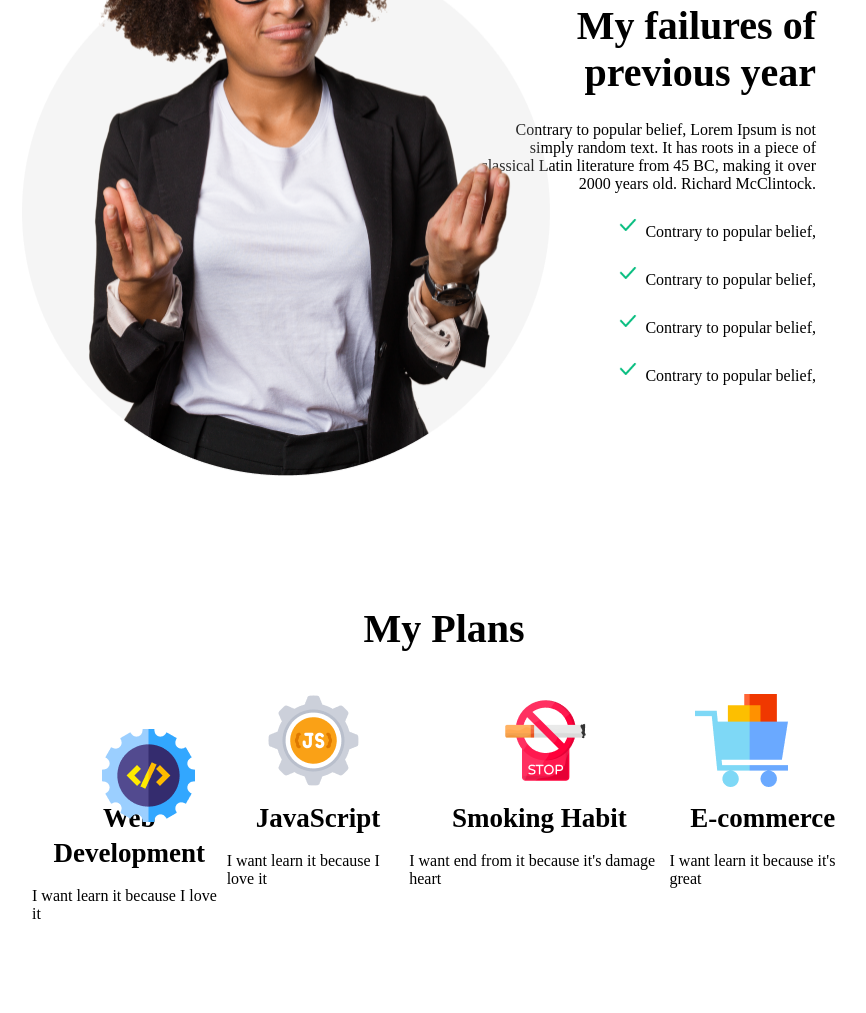
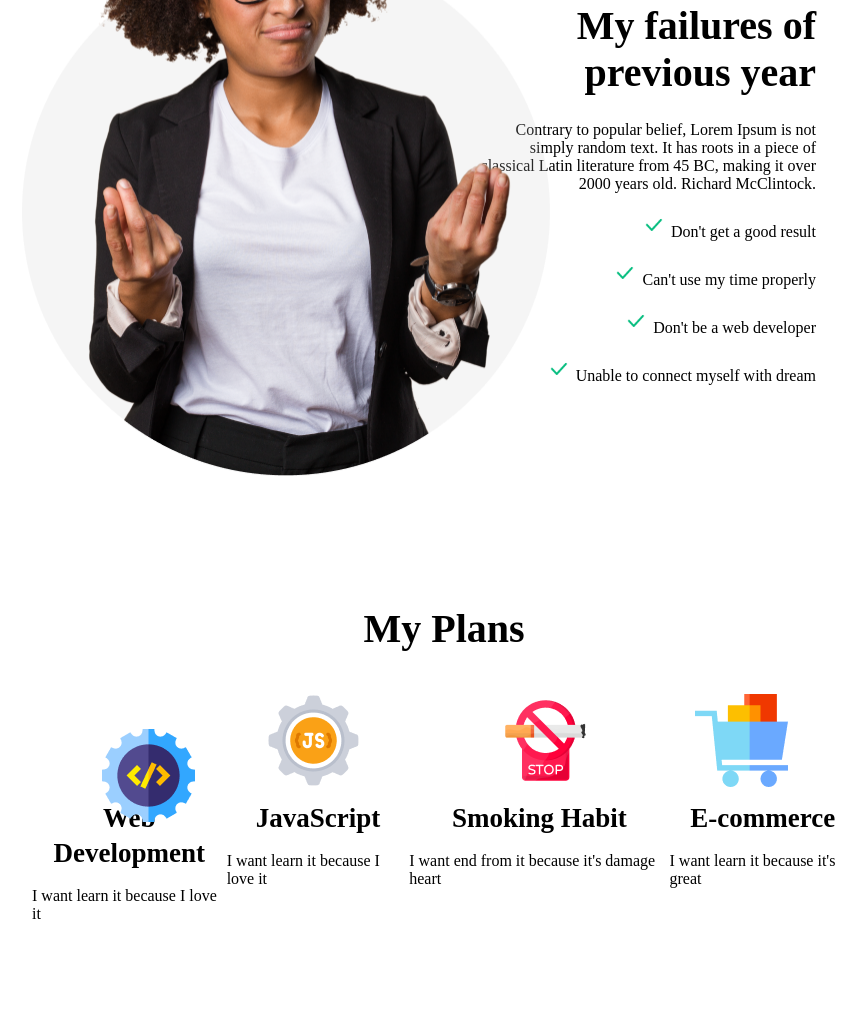
Before and after one commit to joy-sarkar/new-year-new-plan, a plain HTML site: page index.html in a window 1280 px wide. Shown: the part 1186-2199 px from the top of the page, without its empty margins (196-1062 px from the left). Drawn offline with Linux system fonts and the light colour scheme; files whose address does not match are found by name.

Commit message:
add some paragraph

```diff
--- a/index.html
+++ b/index.html
@@ -45,10 +45,10 @@
           classical Latin literature from 45 BC, making it over <br />
           2000 years old. Richard McClintock.
         </p>
-        <p><img src="resourses/Icons/cheek icon.png" class="cheek-icon" alt="">Contrary to popular belief,</p>
-        <p><img src="resourses/Icons/cheek icon.png" class="cheek-icon" alt="">Contrary to popular belief,</p>
-        <p><img src="resourses/Icons/cheek icon.png" class="cheek-icon" alt="">Contrary to popular belief,</p>
-        <p><img src="resourses/Icons/cheek icon.png" class="cheek-icon" alt="">Contrary to popular belief,</p>
+        <p><img src="resourses/Icons/cheek icon.png" class="cheek-icon" alt="">Don't get a good result</p>
+        <p><img src="resourses/Icons/cheek icon.png" class="cheek-icon" alt="">Can't use my time properly</p>
+        <p><img src="resourses/Icons/cheek icon.png" class="cheek-icon" alt="">Don't be a web developer</p>
+        <p><img src="resourses/Icons/cheek icon.png" class="cheek-icon" alt="">Unable to connect myself with dream</p>
        </div>
       </section>
       <section  class="paln-this-year">
```
